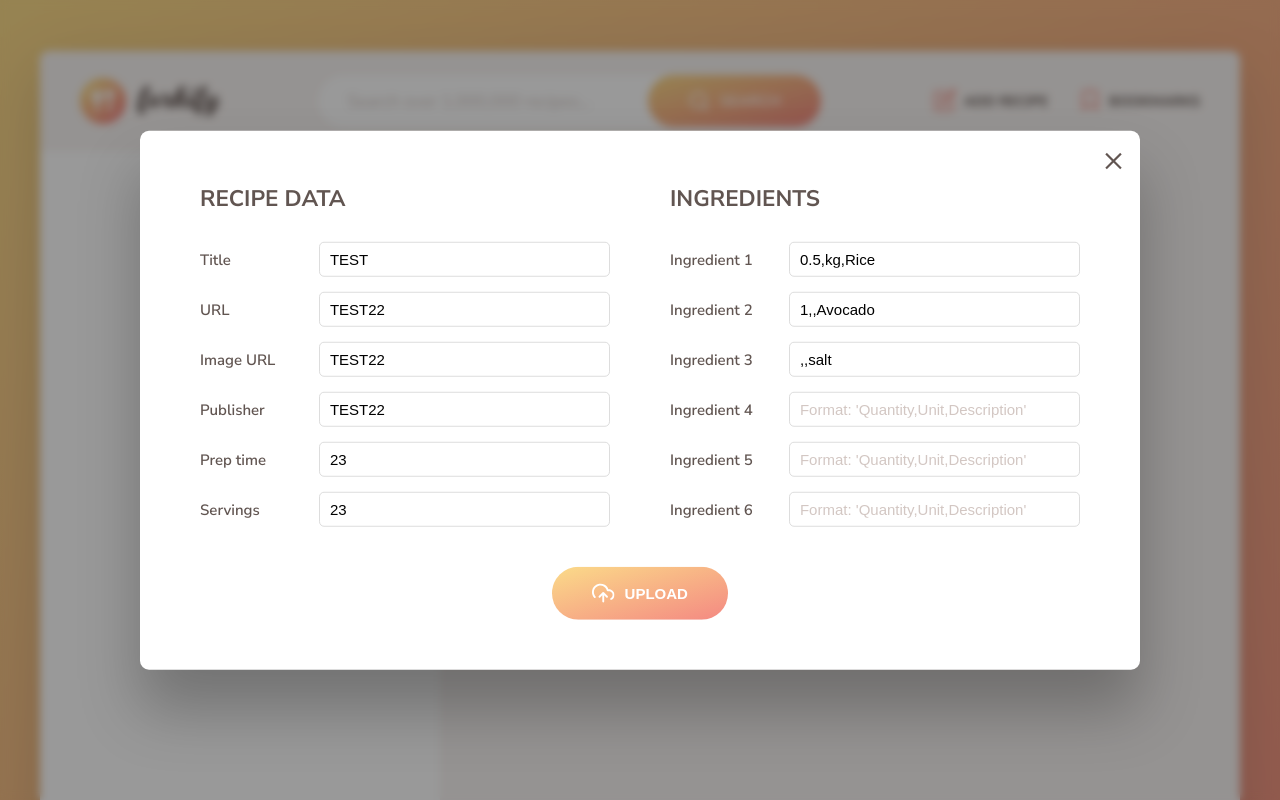
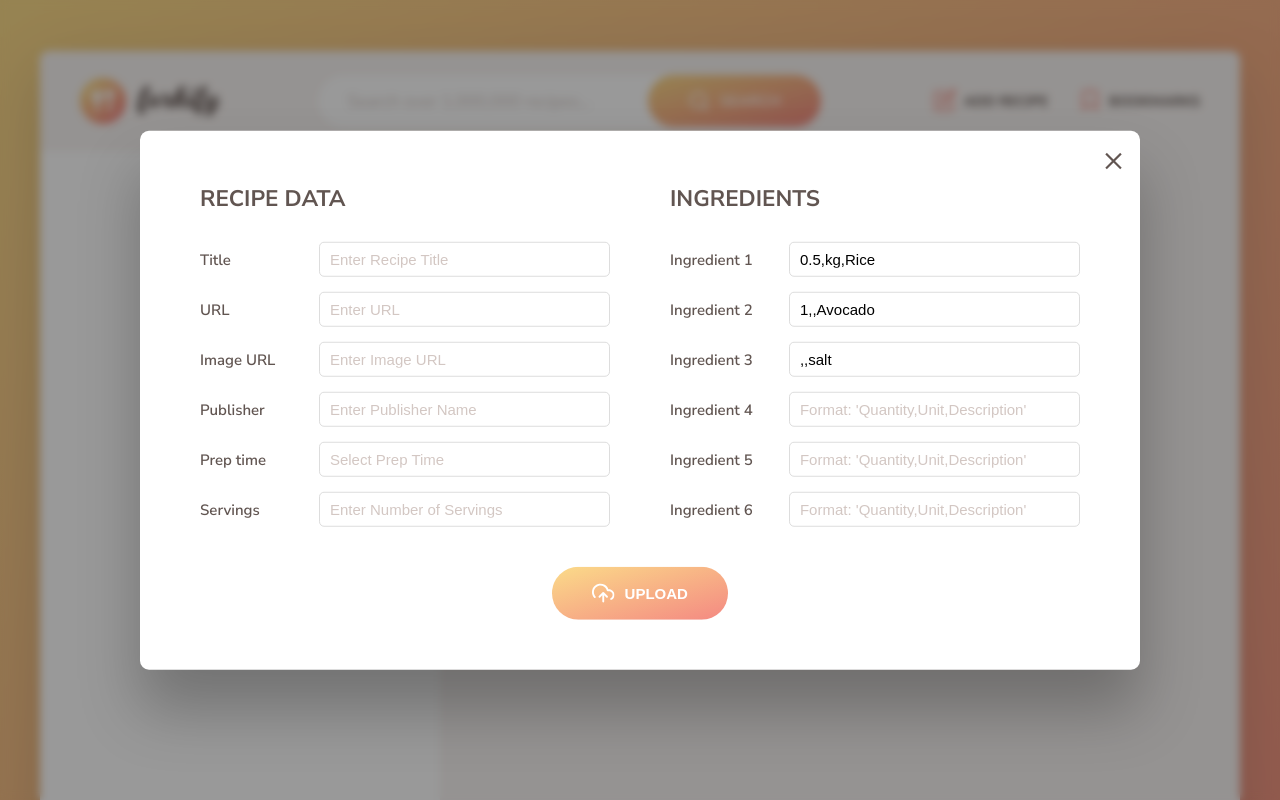
Before and after one commit to paakrivid/forkify-learning-app, a website built with Parcel: page index.html in a window 1280 px wide. Both pictures are taken after a click on the button "ADD RECIPE". Shown: the top 800 px of the page. Built offline with nearby package versions, Linux system fonts and the light colour scheme.

Commit message:
Changes in add new recipe window made

```diff
--- a/index.html
+++ b/index.html
@@ -263,17 +263,47 @@
         <div class="upload__column">
           <h3 class="upload__heading">Recipe data</h3>
           <label>Title</label>
-          <input value="TEST" required name="title" type="text" />
+          <input
+            placeholder="Enter Recipe Title"
+            required
+            name="title"
+            type="text"
+          />
           <label>URL</label>
-          <input value="TEST22" required name="sourceUrl" type="text" />
+          <input
+            placeholder="Enter URL"
+            required
+            name="sourceUrl"
+            type="text"
+          />
           <label>Image URL</label>
-          <input value="TEST22" required name="image" type="text" />
+          <input
+            placeholder="Enter Image URL"
+            required
+            name="image"
+            type="text"
+          />
           <label>Publisher</label>
-          <input value="TEST22" required name="publisher" type="text" />
+          <input
+            placeholder="Enter Publisher Name"
+            required
+            name="publisher"
+            type="text"
+          />
           <label>Prep time</label>
-          <input value="23" required name="cookingTime" type="number" />
+          <input
+            placeholder="Select Prep Time"
+            required
+            name="cookingTime"
+            type="number"
+          />
           <label>Servings</label>
-          <input value="23" required name="servings" type="number" />
+          <input
+            placeholder="Enter Number of Servings"
+            required
+            name="servings"
+            type="number"
+          />
         </div>
 
         <div class="upload__column">
```
